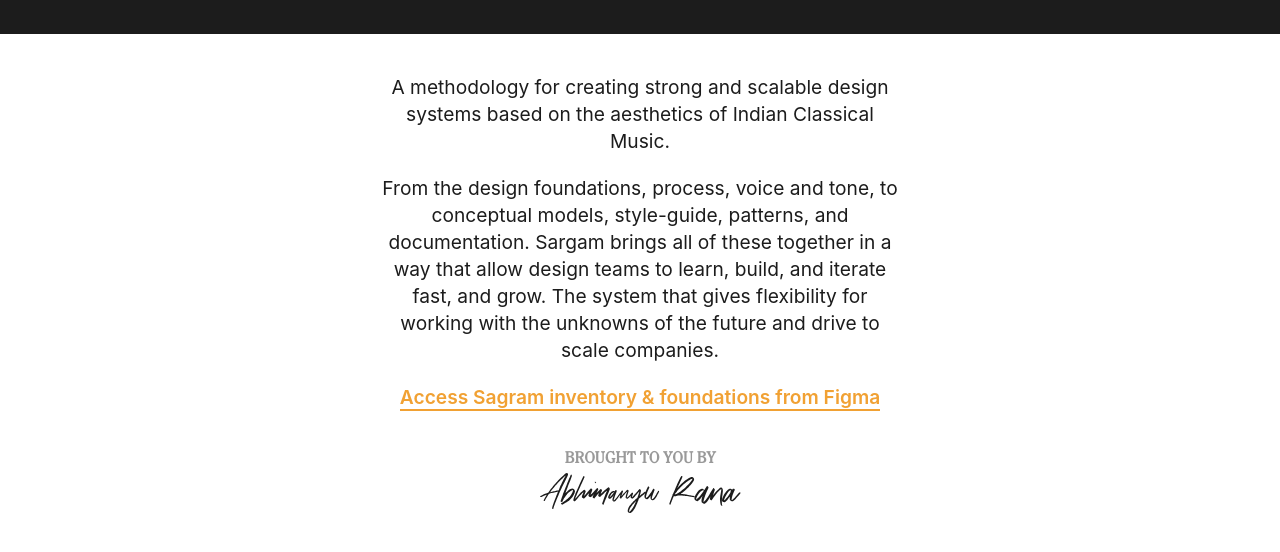
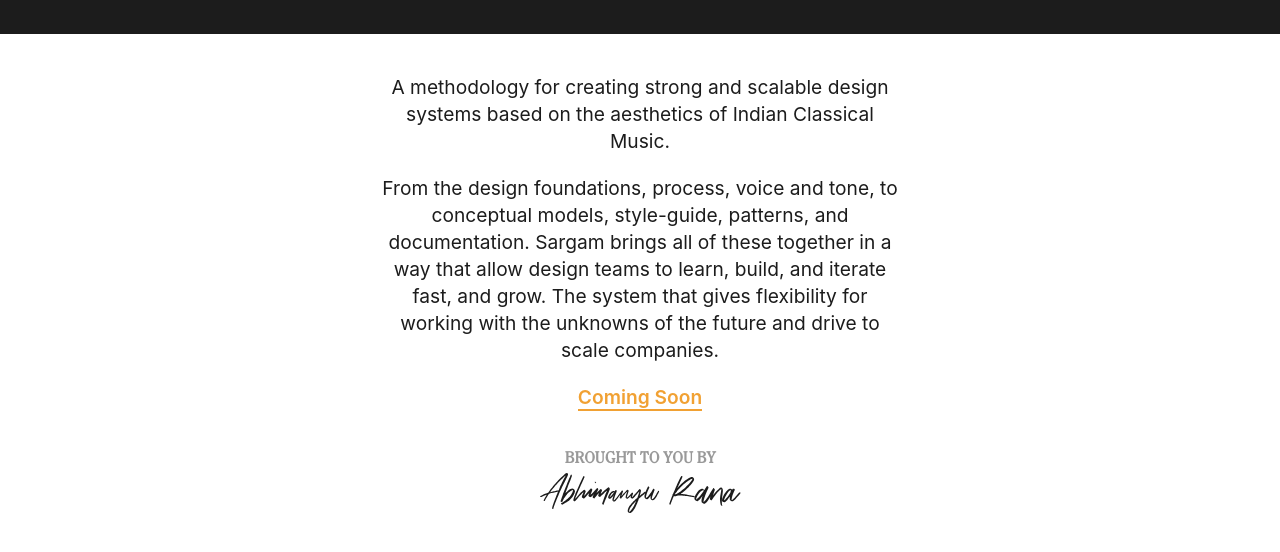
Before and after one commit to SargamDesign/sargam.design, a plain HTML site: page index.html in a window 1280 px wide. Shown: the part 142-694 px from the top of the page. Drawn offline with Linux system fonts and the light colour scheme; a small style sheet from the web is missing.

Commit message:
Update index.html
Link removed.

```diff
--- a/index.html
+++ b/index.html
@@ -177,7 +177,7 @@
 			</p>
 
       <div class="figma">
-      <a href="https://www.figma.com/file/P6IZyvFw7xjMvgP2t82V7W/Sargam?node-id=0%3A1">Access Sagram inventory & foundations from Figma</a>
+      <a href="#">Coming Soon</a>
       </div>
 
 
```
